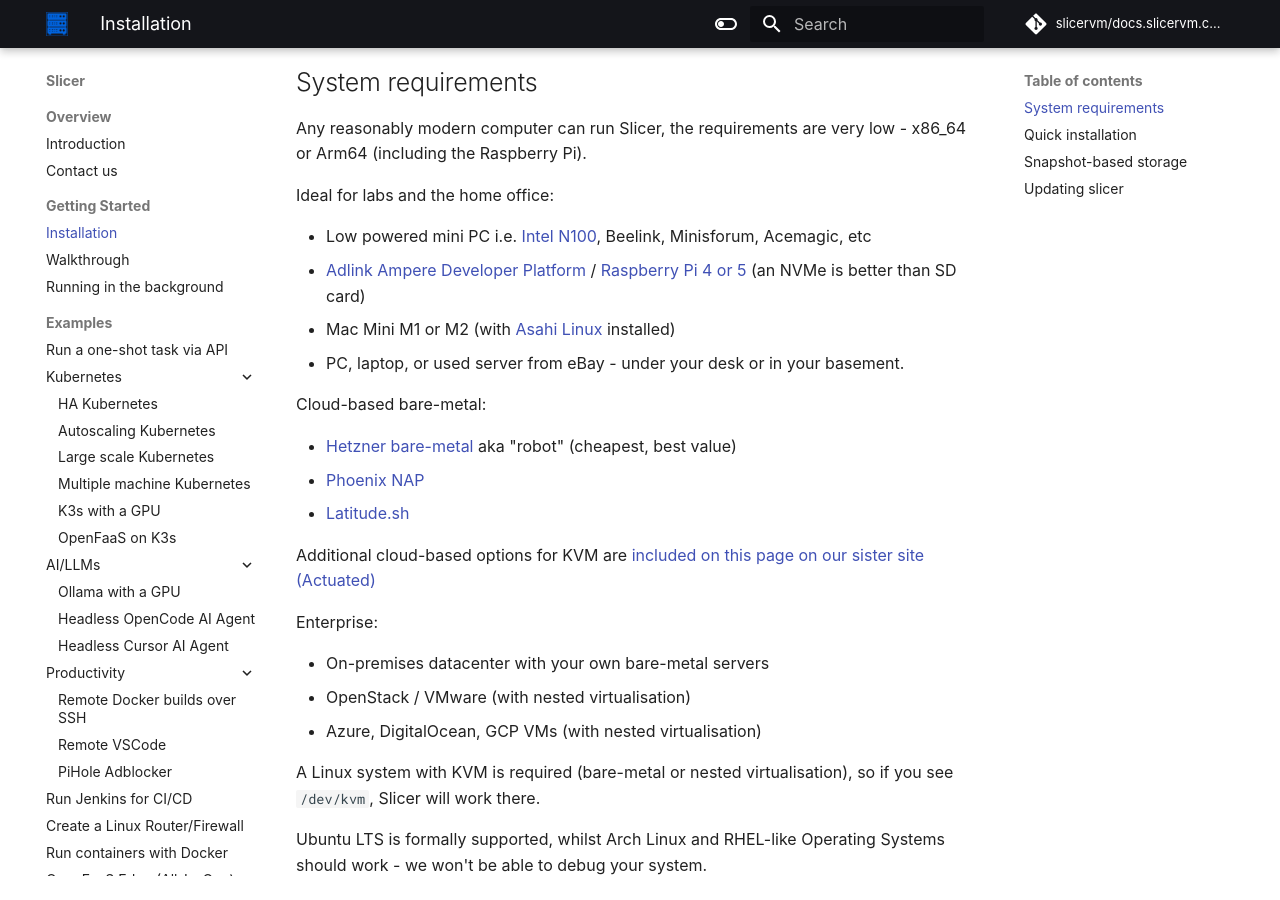
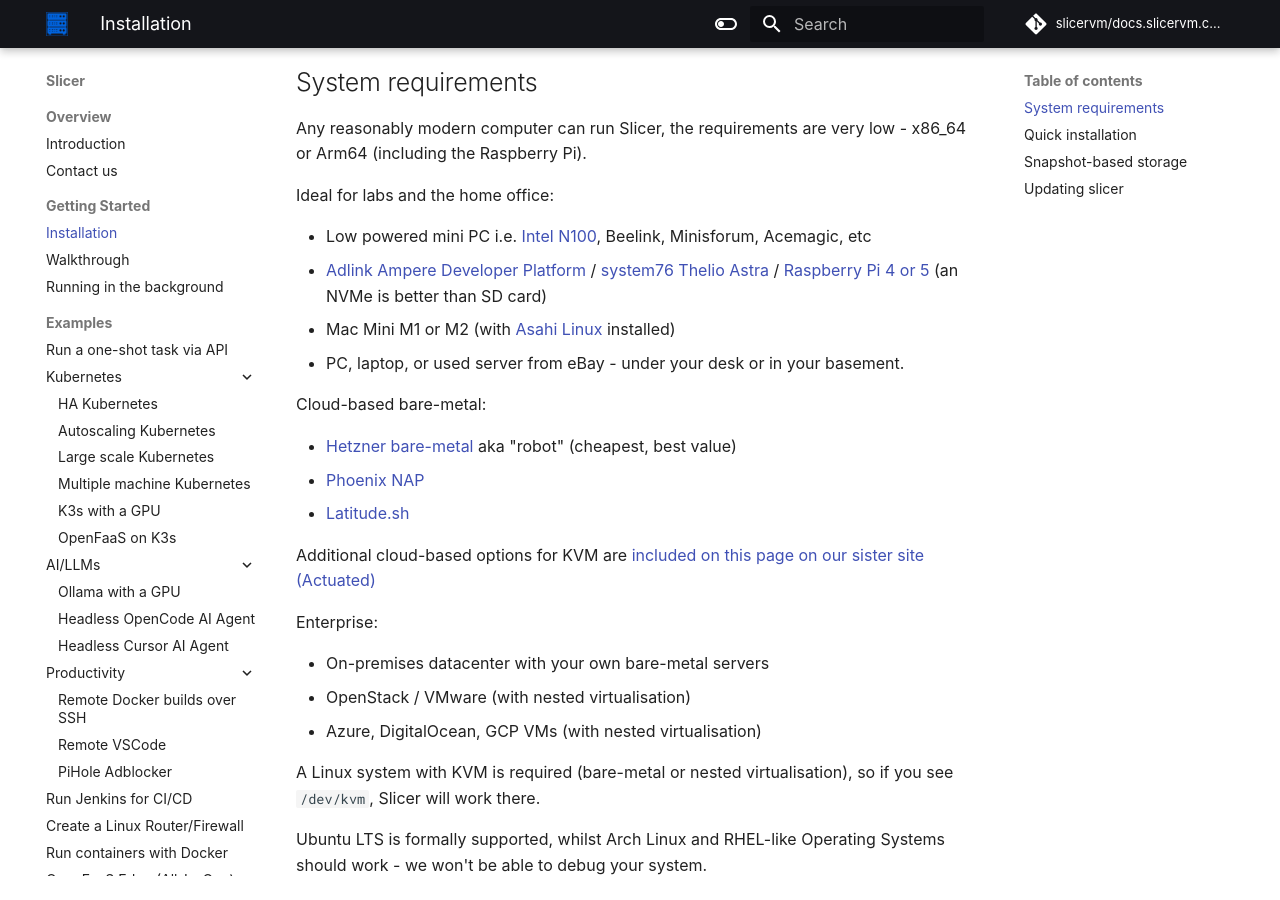
Before and after one commit to slicervm/docs.slicervm.com, an MkDocs documentation site: the page built from docs/getting-started/install.md, in a window 1280 px wide and 900 px high, scrolled down 315 px. Built offline with MkDocs 1.6.1 and Material for MkDocs 9.7.7, drawn with Linux system fonts in a browser that asks for light colours; some web fonts are replaced; comment, search, counter and statistics services are not loaded.

Commit message:
Fix ampere link
Signed-off-by: Alex Ellis (OpenFaaS Ltd) <alexellis2@gmail.com>

```diff
--- a/docs/getting-started/install.md
+++ b/docs/getting-started/install.md
@@ -13,7 +13,7 @@
 Ideal for labs and the home office:
 
 * Low powered mini PC i.e. [Intel N100](https://blog.alexellis.io/n100-mini-computer/), Beelink,  Minisforum,  Acemagic, etc
-* [Adlink Ampere Developer Platform](https://www.adlinktech.com/en/products/embedded-computing/adlink-ampere-developer-platform) / [Raspberry Pi 4 or 5](https://www.raspberrypi.com/products/raspberry-pi-5/) (an NVMe is better than SD card)
+* [Adlink Ampere Developer Platform](https://www.adlinktech.com/Products/computer_on_modules/COM-HPC-Server-Carrier-and-Starter-Kit/Ampere_Altra_Developer_Platform?lang=en) / [system76 Thelio Astra](https://system76.com/desktops/thelio-astra-a1.1-n1/configure) / [Raspberry Pi 4 or 5](https://www.raspberrypi.com/products/raspberry-pi-5/) (an NVMe is better than SD card)
 * Mac Mini M1 or M2 (with [Asahi Linux](https://asahilinux.org/) installed)
 * PC, laptop, or used server from eBay - under your desk or in your basement.
 
```
